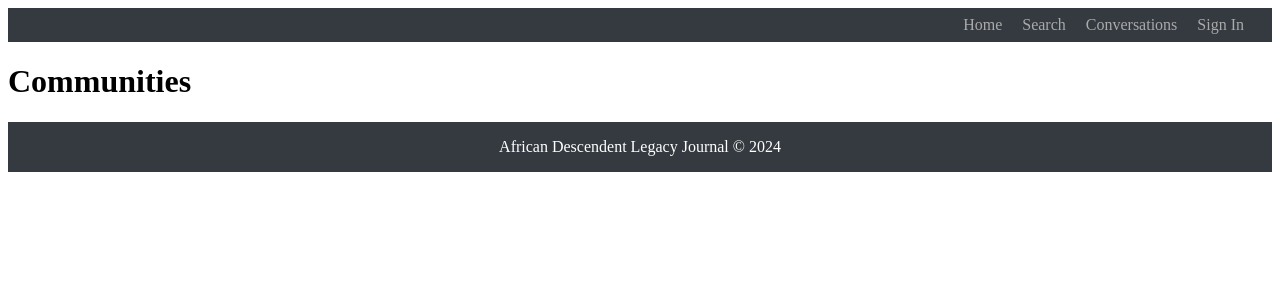
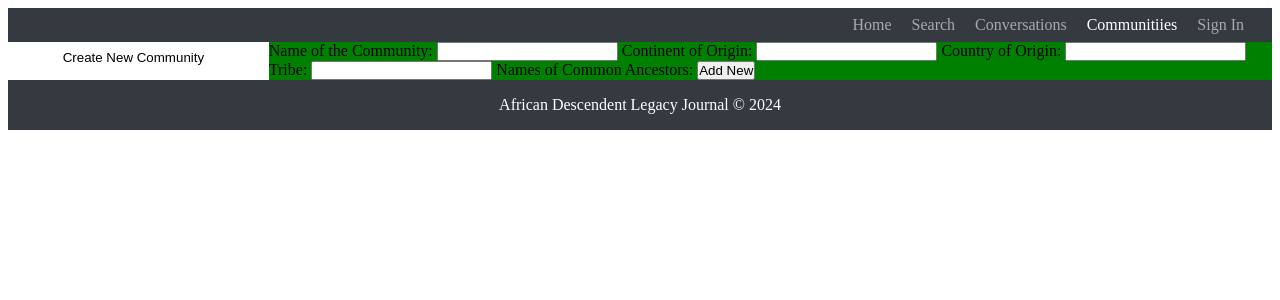
Before and after one commit to dwengern/ALJ_Database_App, a SvelteKit app: page /communities in a window 1280 px wide. Shown: the top 300 px of the page. Built offline with nearby package versions, Linux system fonts and the light colour scheme; no server answers.

Commit message:
created a form an and added page to home nav

```diff
--- a/src/lib/Navbar.svelte
+++ b/src/lib/Navbar.svelte
@@ -32,7 +32,11 @@
     {
       title: "Conversations",
       href: "/conversations"
-    }
+    },
+	{
+	  title: "Communitiies",
+	  href: "/communities"
+	}
   ];
 
   let url = $derived($page.url.href)
--- a/src/routes/communities/+page.svelte
+++ b/src/routes/communities/+page.svelte
@@ -1 +1,78 @@
-<h1>Communities</h1>
+<script lang="ts">
+    import { onMount } from 'svelte';
+    import { doc, addDoc, getDoc, updateDoc, arrayUnion, collection } from 'firebase/firestore';
+    import { sharedState } from '$lib/sharedState.svelte';
+
+    let { db, auth } = sharedState;
+
+    async function createCommunity() {
+
+    }
+</script>
+
+<div class="grid">
+    <div class="list">
+        <button class="add-comm">Create New Community</button>
+    </div>
+
+    <div class="content">
+        <div class="new-comm-form">
+            <label>
+                Name of the Community:
+                <input type="text" id="community" name="community">
+            </label>
+
+            <label>
+                Continent of Origin:
+                <input type="text" id="continent" name="continent">
+            </label>
+
+            <label>
+                Country of Origin:
+                <input type="text" id="country" name="country">
+            </label>
+
+            <label>
+                Tribe:
+                <input type="text" id="tribe" name="tribe">
+            </label>
+            <label>
+                Names of Common Ancestors:
+                <button>Add New</button>
+            </label>
+        </div>
+    </div>
+</div>
+
+<style>
+    * {
+        box-sizing: border-box;
+        padding: 0;
+        margin: 0;
+    }
+
+    .grid {
+        display: grid;
+        grid-template-columns: 1fr 4fr;
+        gap: 10px;
+    }
+
+    .content {
+        background-color: green;
+    }
+
+    .add-comm {
+        width: 100%;
+        background-color: white;
+        border: none;
+        height: 30px;
+    }
+
+    .add-comm:hover {
+        background-color: red;
+    }
+
+    .add-comm:active {
+        background-color: pink;
+    }
+</style>
```
